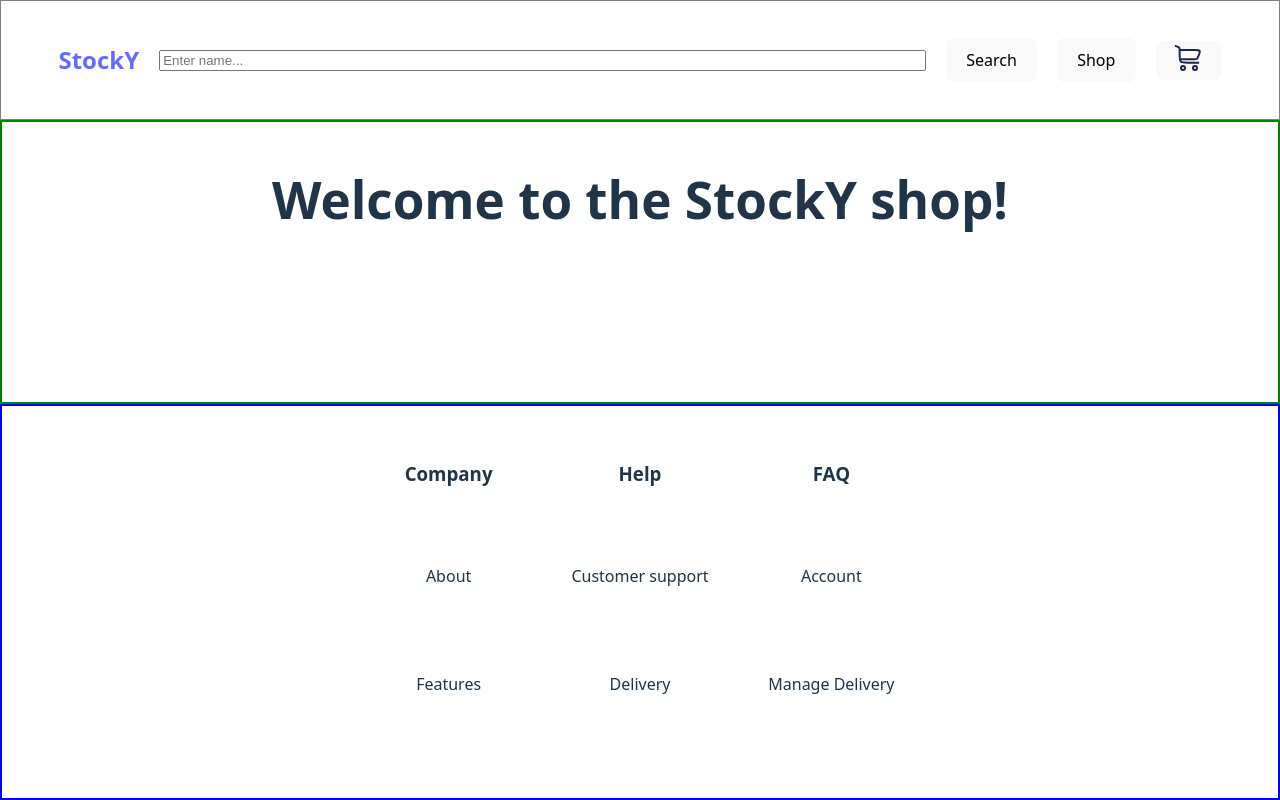
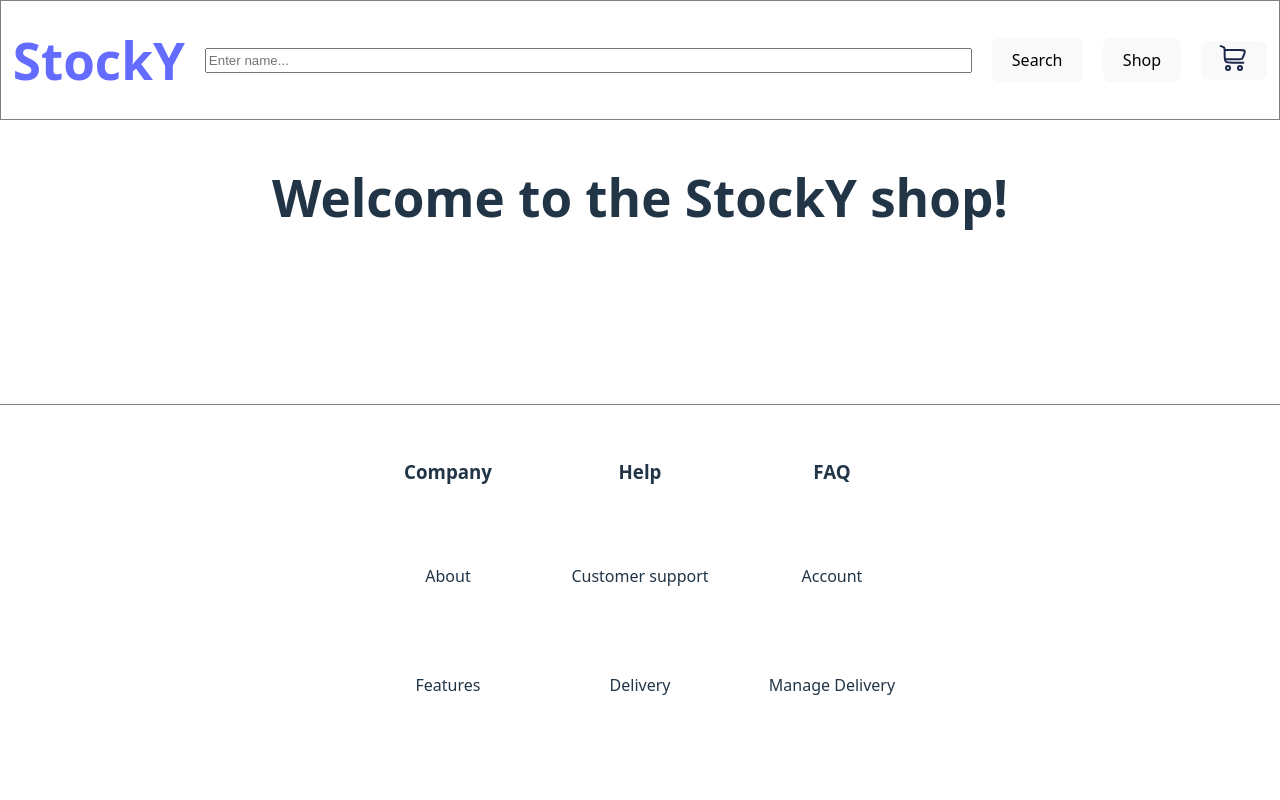
Before and after one commit to kamron-dev/shopping-cart, a React (Vite) app: page / in a window 1280 px wide. Built offline with nearby package versions, Linux system fonts and the light colour scheme.

Commit message:
design looks okay

```diff
--- a/src/App.css
+++ b/src/App.css
@@ -7,6 +7,7 @@
   grid-template-rows: 120px auto auto;
   width: 100%;
   min-height: 100vh;
+
 
 }
 
@@ -29,6 +30,7 @@ header > * {
 
 #search-bar {
   width: 60%;
+  height: 25px;
 }
 
 #cart-button {
@@ -56,7 +58,7 @@ header > * {
 }
 
 main {
-  border: 2px solid green;
+  /* border: 2px solid green; */
   width: 100%;
   height: 100%;
   padding: 15px;
@@ -86,7 +88,7 @@ div #shop-cards-container {
 
 div #game-card {
   padding: 15px;
-  border: 2px solid green;
+  /* border: 2px solid grey; */
   margin: 25px;
   display: grid;
   grid-template-rows: 2fr 1fr;
@@ -124,7 +126,7 @@ th, td {
 
 
 footer {
-  border: 2px solid blue;
+  border-top: 1px solid grey;
   width: 100%;
   height: 100%;
   align-content: center;
--- a/src/App.jsx
+++ b/src/App.jsx
@@ -4,7 +4,7 @@ import './App.css';
 import Footer from "./components/Footer";
 import SearchBar from './components/SearchBar';
 import cartIcon from "./assets/cart-large-2-svgrepo-com.svg";
-// import { useEffect } from "react";
+
 
 function App() {
   const [cart, setCart] = useState([]);
@@ -23,7 +23,7 @@ function App() {
     <>
       <header>
         <Link to="/">
-          <h2>StockY</h2>
+          <h1>StockY</h1>
         </Link>
         <SearchBar />
         <Link to="shop"><button>Shop</button></Link>
```
